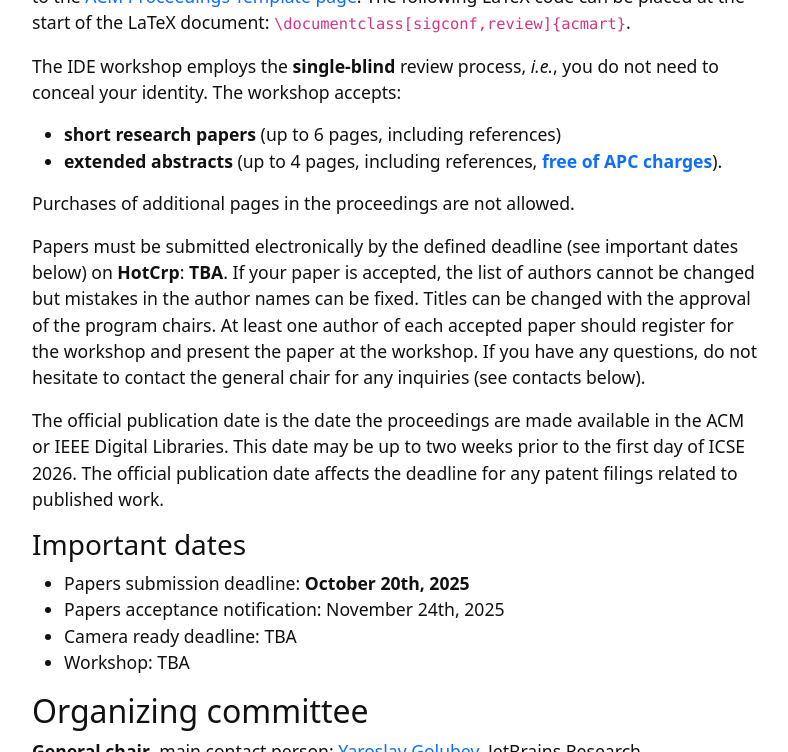
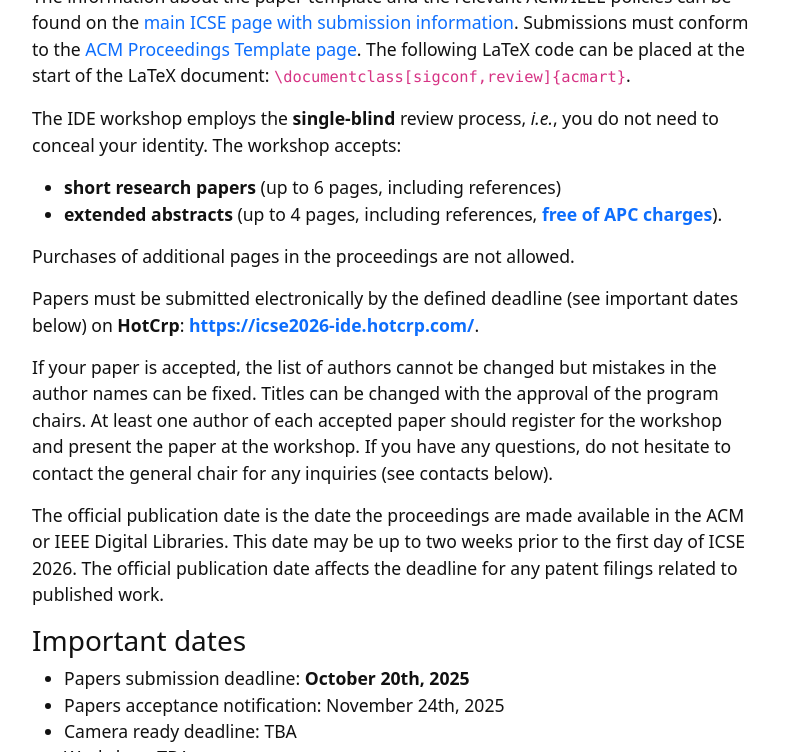
Before and after one commit to ide-workshop/ide-workshop.github.io, a Jekyll site: the page built from index.md, in a window 1280 px wide and 900 px high, scrolled down 2940 px, cut to the strip 0-752 px from the top of the window. Shown: the whole strip, without its empty margins (245-1033 px from the left). Built offline with Jekyll 4.4.1, drawn with Linux system fonts in a browser that asks for light colours; some of the changed text lies outside the part shown.

Commit message:
HotCRP added

```diff
--- a/index.md
+++ b/index.md
@@ -7,6 +7,8 @@ layout: page
 
 ## News
 
+* **July 23rd**: [HotCRP](https://icse2026-ide.hotcrp.com/) opened
+* **July 4th**: workshop accepted to ICSE'26!
 * **June 23rd**: workshop proposal sent to ICSE'26
 * **June 23rd**: the website is up
 
@@ -104,7 +106,8 @@ The workshop accepts:
 
 Purchases of additional pages in the proceedings are not allowed.
 
-Papers must be submitted electronically by the defined deadline (see important dates below) on **HotCrp**: **TBA**.
+Papers must be submitted electronically by the defined deadline (see important dates below) on **HotCrp**: [**https://icse2026-ide.hotcrp.com/**](https://icse2026-ide.hotcrp.com/).
+
 If your paper is accepted, the list of authors cannot be changed but mistakes in the author names can be fixed. Titles can be changed with the approval of the program chairs.
 At least one author of each accepted paper should register for the
 workshop and present the paper at the workshop. If you have any questions, do not hesitate to contact
```
